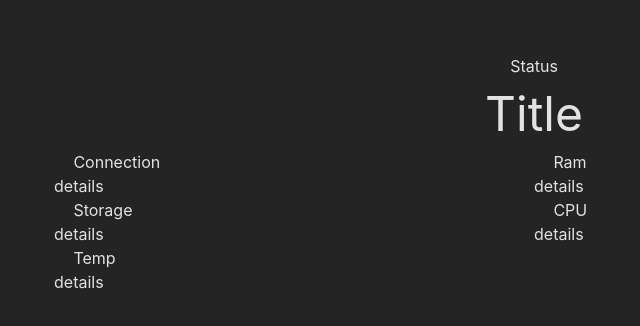
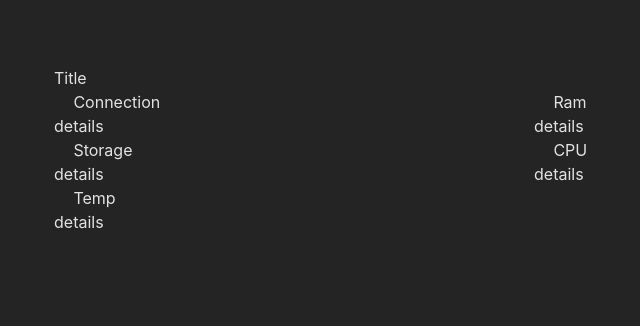
Before and after one commit to GreasyRooster1/StatusPage, a React (Vite) app: page / in a window 1280 px wide. Shown: the part 154-480 px from the top of the page, without its empty margins (106-746 px from the left). Built offline with nearby package versions, Linux system fonts and the light colour scheme; no server answers.

Commit message:
min heightsdfsdfsdfsdf

```diff
--- a/src/App.module.css
+++ b/src/App.module.css
@@ -7,3 +7,8 @@
 
     background: var(--app-background);
 }
+
+.title{
+    text-align: center;
+    font-size: 3rem;
+}
--- a/src/App.tsx
+++ b/src/App.tsx
@@ -1,5 +1,4 @@
 import styles from './App.module.css'
-import Title from "./Title.tsx";
 import StatusBlock from "./StatusBlock/StatusBlock.tsx";
 import {useEffect} from "react";
 import {loadTheme} from "./util/themes.ts";
@@ -10,7 +9,6 @@ function App() {
     })
     return (
     <div className={styles["app"]}>
-        <Title></Title>
         <StatusBlock></StatusBlock>
     </div>
     )
--- a/src/StatusBlock/StatusBlock.module.css
+++ b/src/StatusBlock/StatusBlock.module.css
@@ -3,12 +3,9 @@
     flex-direction: column;
     width: 75%;
     min-height: 45vh;
-    background:var(--status-block-background)
-}
-
-.title{
-    text-align: center;
-    font-size: 3rem;
+    background:var(--status-block-background);
+    border-radius: 20px;
+    padding:10px;
 }
 
 .lights{
--- a/src/StatusBlock/StatusBlock.tsx
+++ b/src/StatusBlock/StatusBlock.tsx
@@ -1,12 +1,11 @@
 import styles from './StatusBlock.module.css'
 import Status from "./Status.tsx";
+import Title from "../Title.tsx";
 
 function StatusBlock() {
   return (
     <div className={styles["wrapper"]}>
-        <div className={styles["title"]}>
-            Title
-        </div>
+        <Title/>
         <div className={styles["lights"]}>
             <Status name="Connection"></Status>
             <Status name="Ram"></Status>
--- a/src/Title.tsx
+++ b/src/Title.tsx
@@ -1,9 +1,9 @@
-import './Title.module.css'
+import styles from'./Title.module.css'
 
 function Title() {
   return (
-    <span>
-        Status
+    <span className={styles["title"]}>
+        Title
     </span>
   )
 }
```
